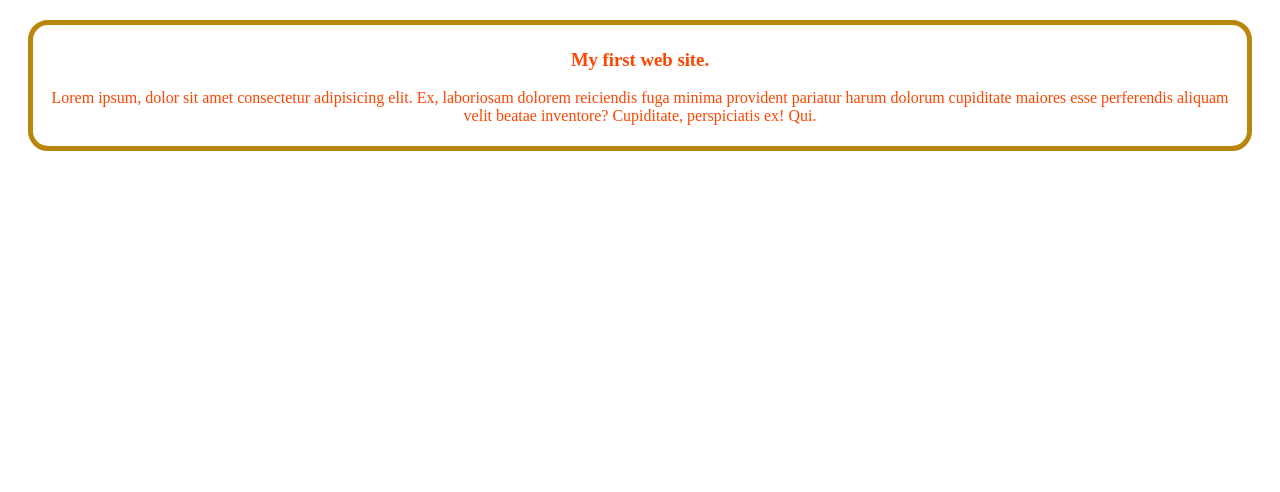
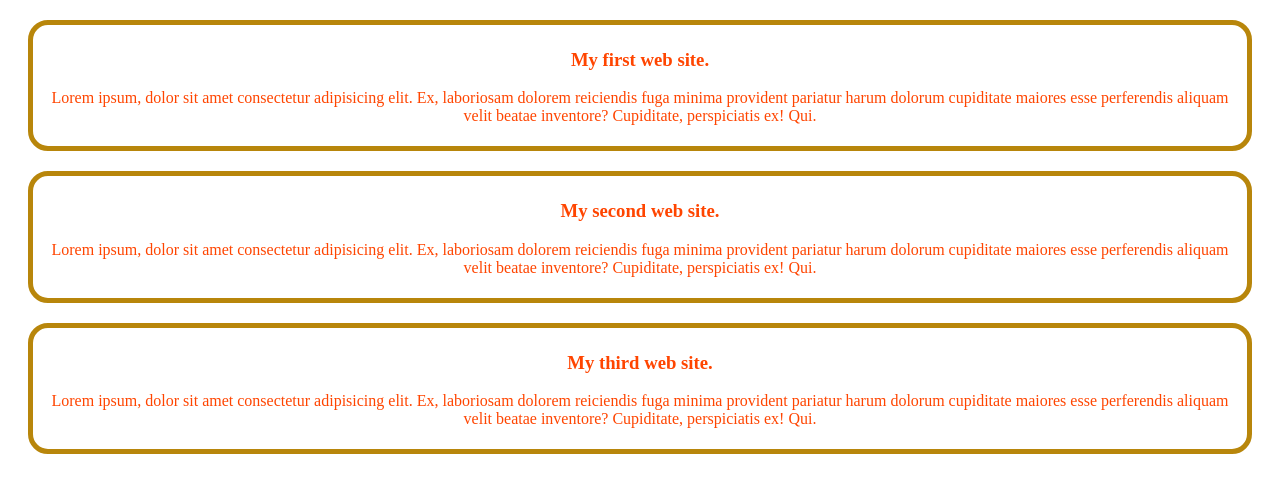
Before and after one commit to khanfuad006/my-first-github-repo, a plain HTML site: page index.html in a window 1280 px wide. Drawn offline with Linux system fonts and the light colour scheme.

Commit message:
added the second blog

```diff
--- a/index.html
+++ b/index.html
@@ -11,5 +11,13 @@
         <h3>My first web site.</h3>
         <p>Lorem ipsum, dolor sit amet consectetur adipisicing elit. Ex, laboriosam dolorem reiciendis fuga minima provident pariatur harum dolorum cupiditate maiores esse perferendis aliquam velit beatae inventore? Cupiditate, perspiciatis ex! Qui.</p>
     </div>
+    <div>
+        <h3>My second web site.</h3>
+        <p>Lorem ipsum, dolor sit amet consectetur adipisicing elit. Ex, laboriosam dolorem reiciendis fuga minima provident pariatur harum dolorum cupiditate maiores esse perferendis aliquam velit beatae inventore? Cupiditate, perspiciatis ex! Qui.</p>
+    </div>
+    <div>
+        <h3>My third web site.</h3>
+        <p>Lorem ipsum, dolor sit amet consectetur adipisicing elit. Ex, laboriosam dolorem reiciendis fuga minima provident pariatur harum dolorum cupiditate maiores esse perferendis aliquam velit beatae inventore? Cupiditate, perspiciatis ex! Qui.</p>
+    </div>
 </body>
 </html>
```
